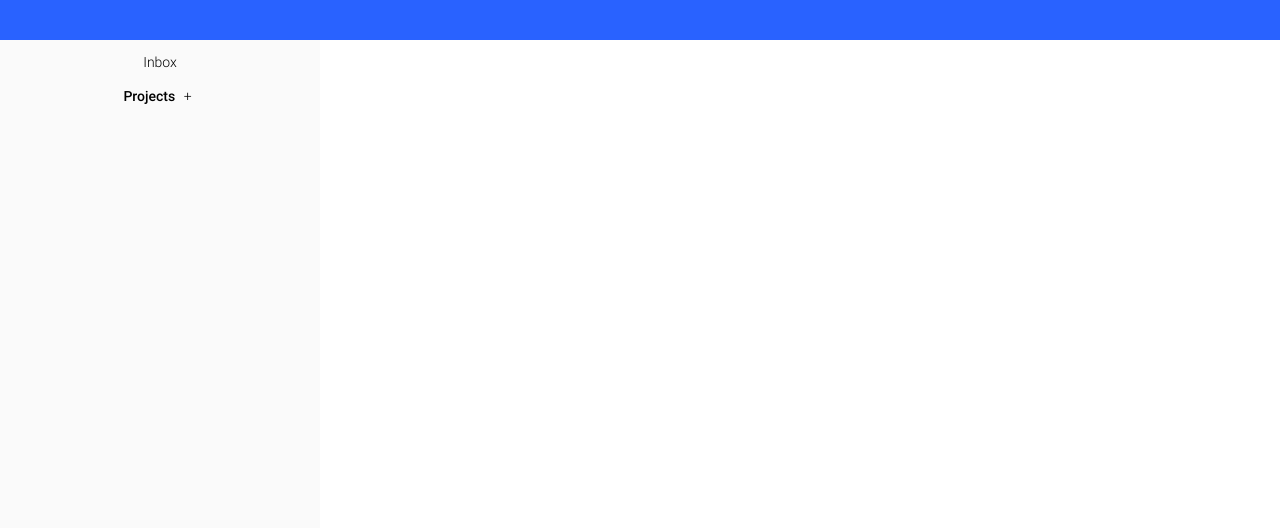
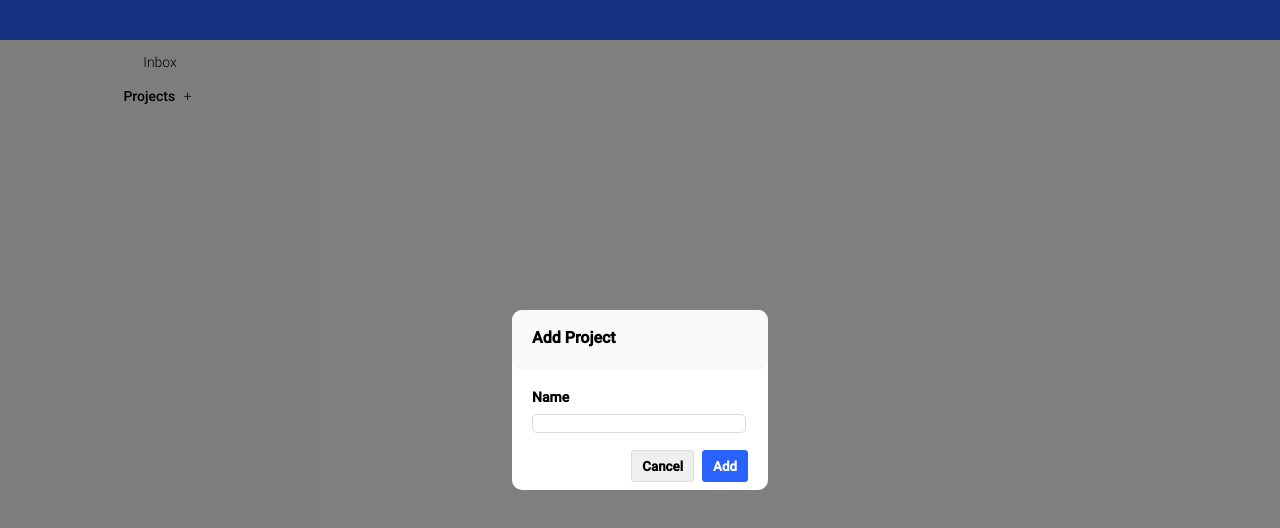
Before and after one commit to davidwt5/todolist, a website built with webpack: page dist/index.html in a window 1280 px wide. Built offline with Linux system fonts and the light colour scheme.

Commit message:
implemented new project popup

```diff
--- a/src/index.js
+++ b/src/index.js
@@ -3,5 +3,6 @@ import './stylesheets/global.css'
 import './stylesheets/header.css'
 import './stylesheets/sidebar.css'
 import './stylesheets/main.css'
+import './stylesheets/popup.css'
 
 // import main from './modules/main';
--- a/src/stylesheets/global.css
+++ b/src/stylesheets/global.css
@@ -18,25 +18,27 @@
     --black: #000;
     --light-grey: #fafafa;
     --dark-grey: #ececec;
+    --line-grey: #ddd;
     --blue: #2962FF;
     --pale-blue: #82B1FF;
     --palest-blue: #BBDEFB;
 }
 
 body {
-    display: grid;
-    grid-template-rows: 5vh auto;
-    grid-template-columns: 1fr 3fr;
-    font-family: 'Roboto';
-    font-weight: 300;
-    font-size: 14px;
+  user-select: none;
+  font-family: 'Roboto';
+  font-weight: 300;
+  font-size: 14px;
 }
 
-.transparent-film {
-  width: 100%;
-  height: 100%;
-  position: fixed;
-  opacity: 0.5;
-  background-color: black;
-  visibility: hidden;
+.content {
+  display: grid;
+  grid-template-rows: 5vh auto;
+  grid-template-columns: 1fr 3fr;
 }
+
+.clickable {
+  cursor: pointer;
+  border-radius: 3px;
+  border-style: solid;
+}
--- /dev/null
+++ b/src/stylesheets/popup.css
@@ -0,0 +1,79 @@
+.transparent-film {
+    width: 100%;
+    height: 100%;
+    position: fixed;
+    opacity: 0.5;
+    background-color: black;
+    z-index: 0;
+    /* visibility: hidden; */
+}
+
+.popup-film {
+    display: flex;
+    width: 100%;
+    height: 100%;
+    position: fixed;
+    z-index: 1;
+    justify-content: center;
+    align-items: center;
+}
+
+.popup {
+  display: grid;
+  grid-template-rows: 1fr 1fr 1fr;
+  position: fixed;
+  border: 0px solid black;
+  border-radius: 10px;
+  background-color: white;
+  width: 20vw;
+}
+
+.popup > * {
+  height: 20px;
+  padding: 20px;
+  border-radius: 10px;
+}
+
+.popup > .popup-header {
+  background-color: var(--light-grey);
+  font-size: 16px;
+  font-weight: bold;
+}
+
+.popup > .popup-main > label{
+  display: block;
+  font-weight: bold;
+  margin-bottom: 10px;
+}
+
+.popup > .popup-main > input{
+  display: block;
+  border-radius: 5px;
+  border: 1px var(--line-grey) solid;
+  padding-left: 5px;
+  width: 95%;
+}
+
+.popup > .buttons {
+  display: flex;
+  justify-content: flex-end;
+}
+
+.popup > .buttons > * {
+  border: 0.5px var(--line-grey) solid;
+  padding: 15px 10px;
+  line-height: 1px;
+  font-weight: bold;
+  font-family: Roboto;
+}
+
+.popup > .buttons > .cancel {
+  margin-right: 8px;
+  background-color: --var(--light-grey);
+}
+
+.popup > .buttons > .confirm {
+  background-color: var(--blue);
+  color: white;
+  border-color: var(--blue);
+}
--- a/src/stylesheets/reset.css
+++ b/src/stylesheets/reset.css
@@ -46,3 +46,6 @@ table {
 	border-collapse: collapse;
 	border-spacing: 0;
 }
+textarea:focus, input:focus{
+    outline: none;
+}
--- a/src/stylesheets/sidebar.css
+++ b/src/stylesheets/sidebar.css
@@ -10,14 +10,8 @@
 }
 
 .sidebar > * {
-    user-select: none;
     margin: 5px 0;
     text-align: center;
-}
-
-.sidebar .clickable {
-    cursor: pointer;
-    border-radius: 3px;
 }
 
 .sidebar .clickable:hover {
```
Also changed, not shown: dist/index.html, dist/main.js.
